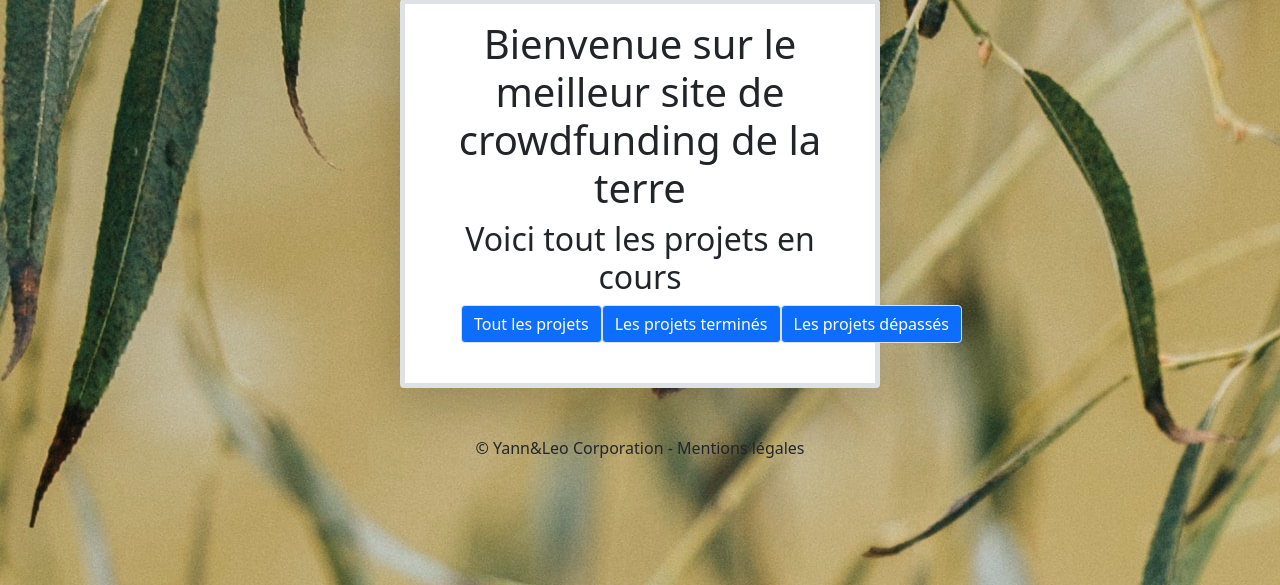
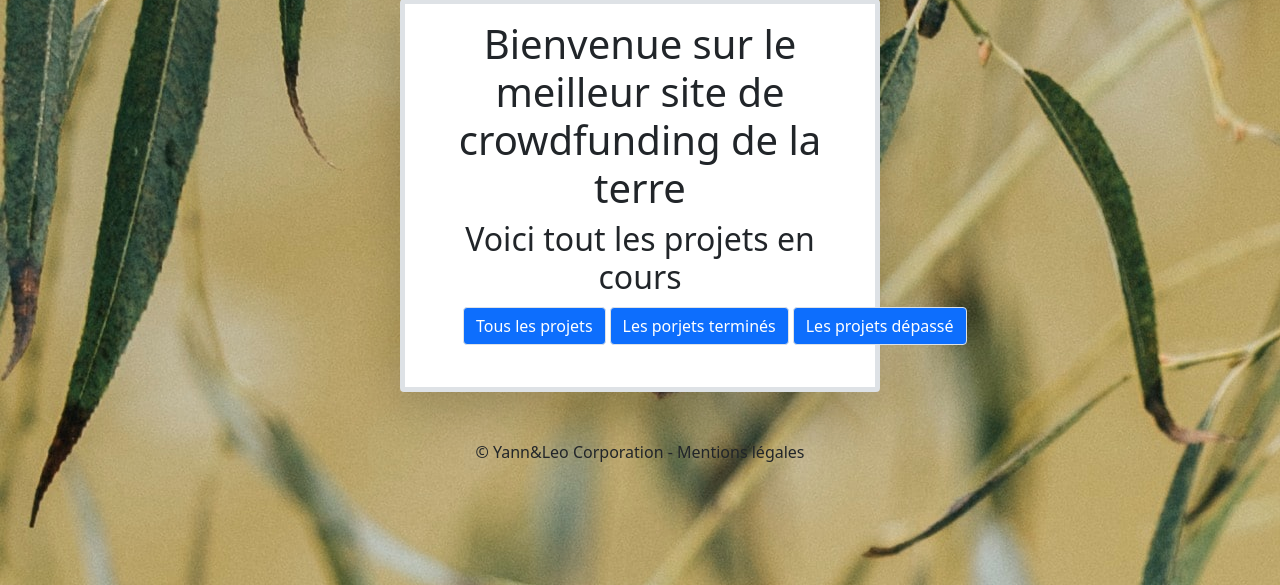
Before and after one commit to muano231/Crowdfunding, a PHP site: page /front/index.php?affichage=1 in a window 1280 px wide. Shown: the part 127-712 px from the top of the page. Run offline with PHP 8.4, Linux system fonts and the light colour scheme; the visitor is signed in with stand-in values (Sample User, id 1); data that the repository does not hold is empty.

Commit message:
index front

```diff
--- a/front/index.php
+++ b/front/index.php
@@ -26,12 +26,18 @@ switch ($affichage){
     <h2>Voici tout les projets en cours </h2>
 
     <div class="d-flex text-center" style="padding-left: 40px;" >
-        <form action=""></form>
-        <input class="btn btn-primary border" type="button" name="tout" id="" value="Tout les projets">
-        <form action=""></form>
-        <input class="btn btn-primary border" type="button" name="termine" id="" value="Les projets terminés">
-        <form action=""></form>
-        <input class="btn btn-primary border" type="button" name="depasse" id="" value="Les projets dépassés">
+        <form action="">
+            <input  type="hidden" name="tout" id="" value="">
+            <input class="btn btn-primary border" style="margin: 2px;" type="submit" value="Tous les projets">
+        </form>
+        <form action="">
+            <input  type="hidden" name="termine" id="" value="termine">
+            <input class="btn btn-primary border" style="margin: 2px;" type="submit" value="Les porjets terminés">
+        </form>
+        <form action="">
+            <input type="hidden" name="depasse" id="" value="depasse">
+            <input class="btn btn-primary border" style="margin: 2px;" type="submit" value="Les projets dépassé">
+        </form>
     </div>
     <br>
 
```
